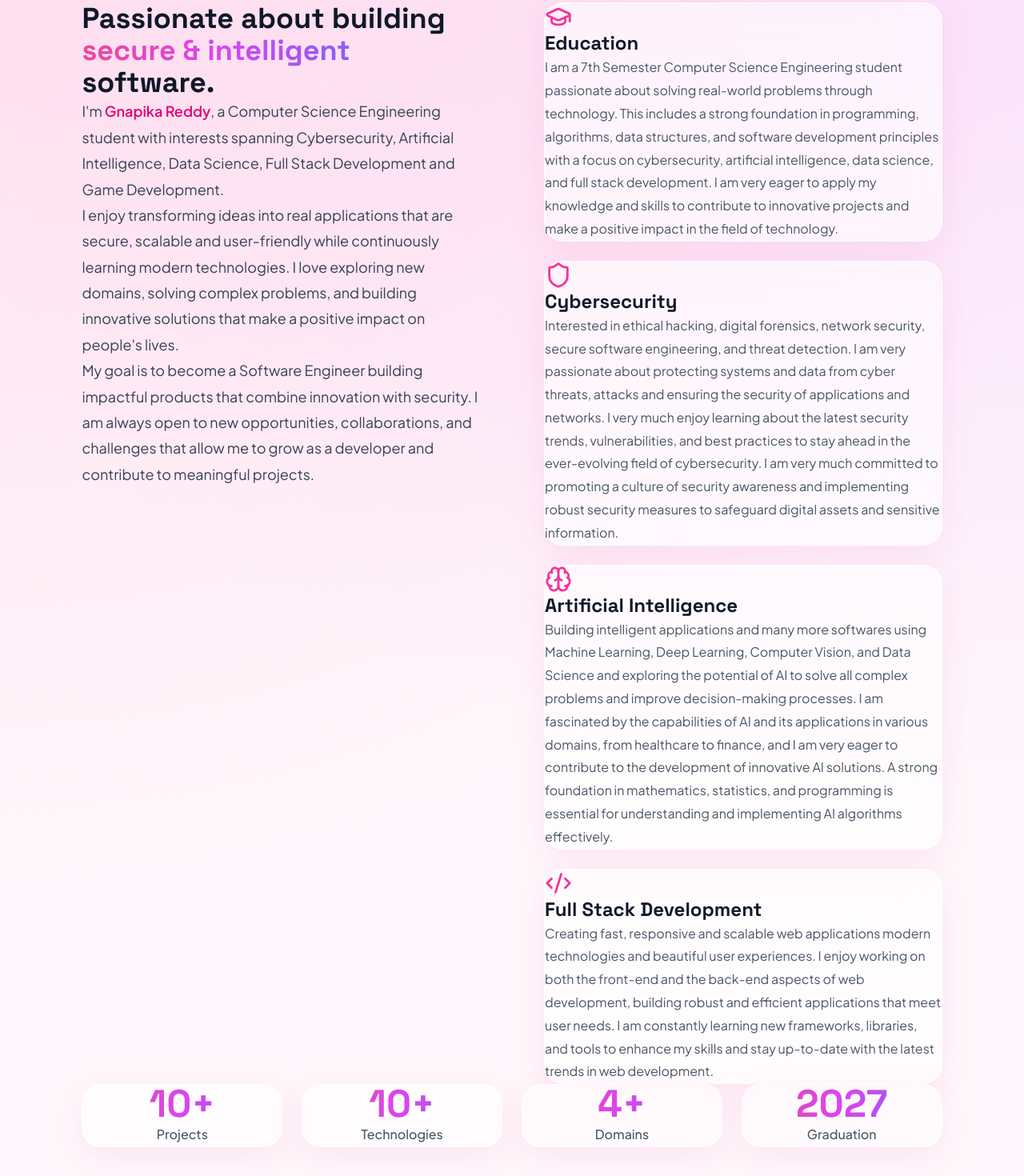
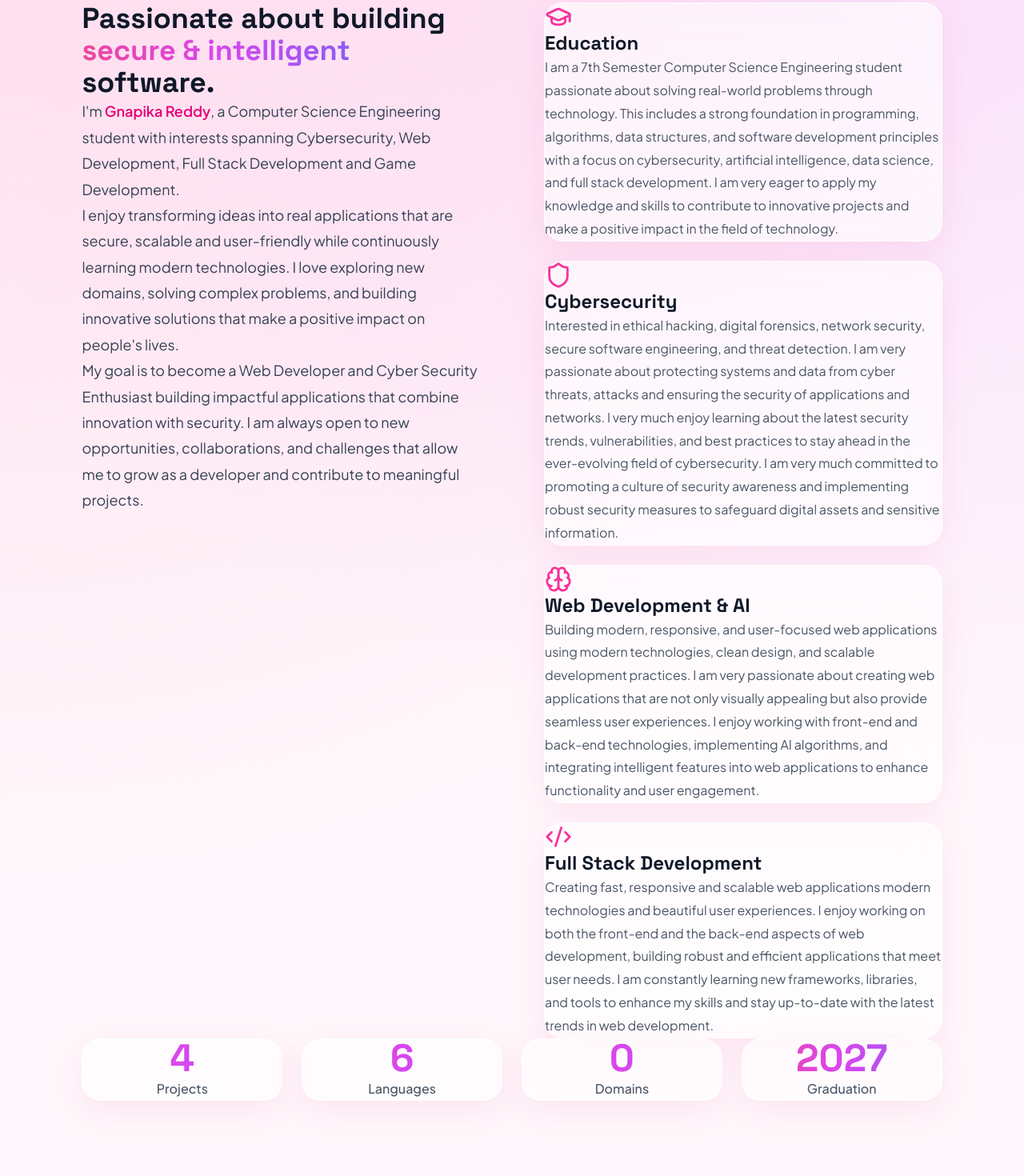
Before and after one commit to gnapiika/portfolio, a Next.js app: page / in a window 1280 px wide. Shown: the part 980-2450 px from the top of the page at 80% size. Built offline with nearby package versions, Linux system fonts and the light colour scheme.

Commit message:
Update About.tsx

```diff
--- a/components/sections/About.tsx
+++ b/components/sections/About.tsx
@@ -20,8 +20,8 @@ const cards = [
   },
   {
     icon: Brain,
-    title: 'Artificial Intelligence',
-    text: 'Building intelligent applications and many more softwares using Machine Learning, Deep Learning, Computer Vision, and Data Science and exploring the potential of AI to solve all complex problems and improve decision-making processes. I am fascinated by the capabilities of AI and its applications in various domains, from healthcare to finance, and I am very eager to contribute to the development of innovative AI solutions. A strong foundation in mathematics, statistics, and programming is essential for understanding and implementing AI algorithms effectively.',
+    title: 'Web Development & AI',
+    text: 'Building modern, responsive, and user-focused web applications using modern technologies, clean design, and scalable development practices. I am very passionate about creating web applications that are not only visually appealing but also provide seamless user experiences. I enjoy working with front-end and back-end technologies, implementing AI algorithms, and integrating intelligent features into web applications to enhance functionality and user engagement.',
   },
   {
     icon: Code2,
@@ -32,15 +32,15 @@ const cards = [
 
 const stats = [
   {
-    value: '10+',
+    value: '4',
     label: 'Projects',
   },
   {
-    value: '10+',
-    label: 'Technologies',
+    value: '6',
+    label: 'Languages',
   },
   {
-    value: '4+',
+    value: '0',
     label: 'Domains',
   },
   {
@@ -69,8 +69,7 @@ export default function About() {
             <p className="mb-6 text-lg leading-9 text-gray-700">
               I'm <span className="font-semibold text-pink-600">Gnapika Reddy</span>,
               a Computer Science Engineering student with interests spanning
-              Cybersecurity, Artificial Intelligence, Data Science,
-              Full Stack Development and Game Development.
+              Cybersecurity, Web Development, Full Stack Development and Game Development.
             </p>
 
             <p className="mb-6 text-lg leading-9 text-gray-700">
@@ -80,8 +79,8 @@ export default function About() {
             </p>
 
             <p className="text-lg leading-9 text-gray-700">
-              My goal is to become a Software Engineer building impactful
-              products that combine innovation with security. I am always open to new opportunities, collaborations, and challenges that allow me to grow as a developer and contribute to meaningful projects.
+              My goal is to become a Web Developer and Cyber Security Enthusiast building impactful
+              applications that combine innovation with security. I am always open to new opportunities, collaborations, and challenges that allow me to grow as a developer and contribute to meaningful projects.
             </p>
 
           </div>
```
